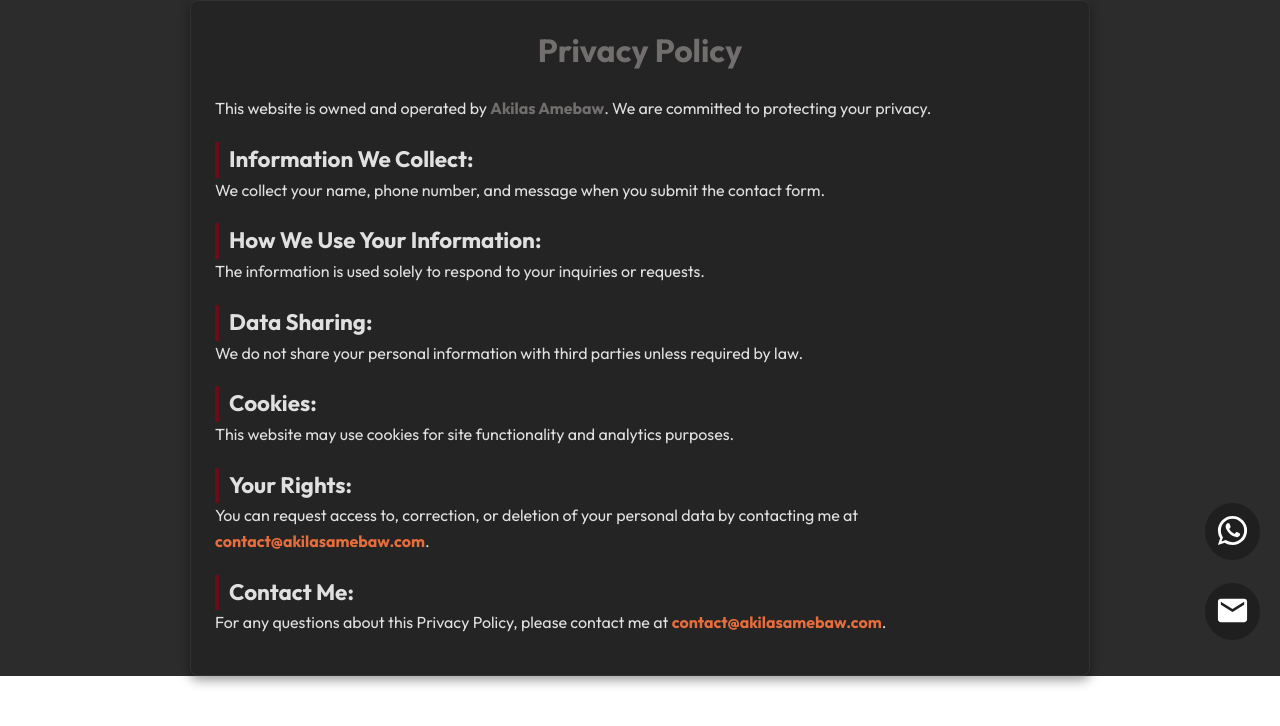
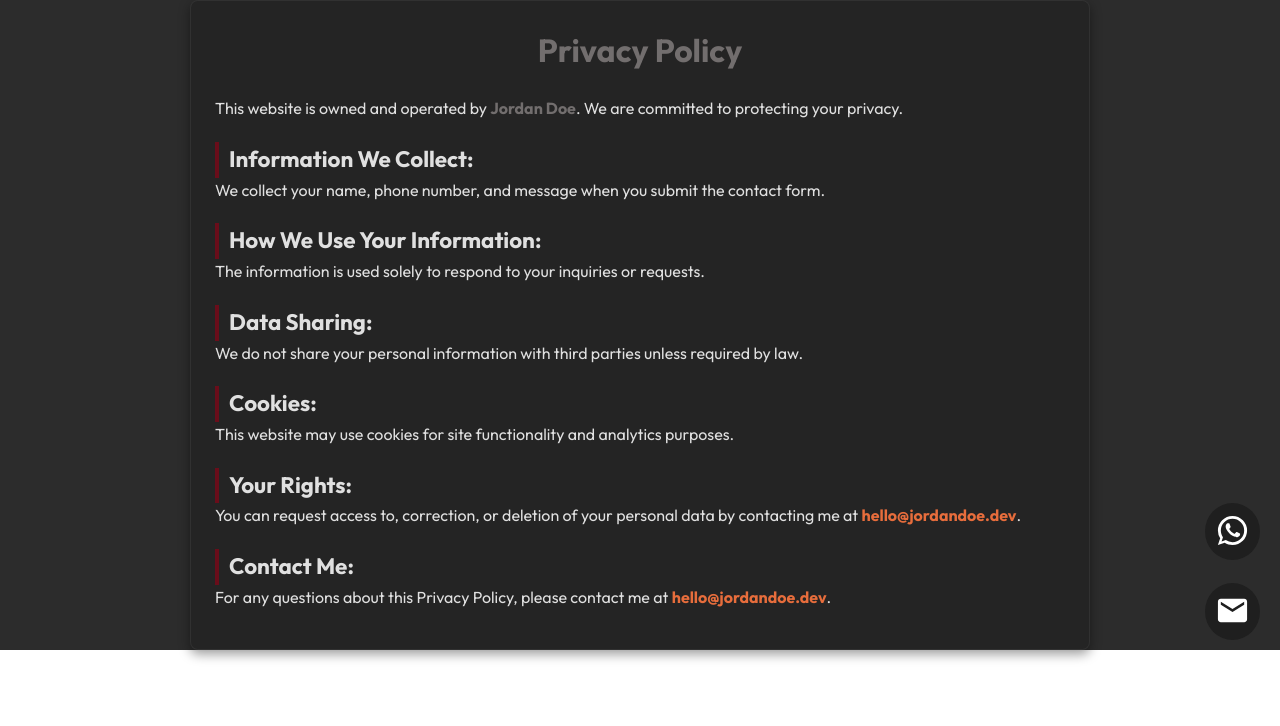
Before and after one commit to Mercycermy/filmakerweb, a React (Vite) app: page /privacypolicy in a window 1280 px wide. Shown: the top 726 px of the page. Built offline with nearby package versions, Linux system fonts and the light colour scheme.

Commit message:
add readme

```diff
--- a/src/components/PrivacyPolicy/PrivacyPolicy.jsx
+++ b/src/components/PrivacyPolicy/PrivacyPolicy.jsx
@@ -6,7 +6,7 @@ const PrivacyPolicy = () => {
     <div className="privacy-policy">
       <h1>Privacy Policy</h1>
       <p>
-        This website is owned and operated by <strong>Akilas Amebaw</strong>. We are committed to protecting your privacy.
+        This website is owned and operated by <strong>Jordan Doe</strong>. We are committed to protecting your privacy.
       </p>
       <h2>Information We Collect:</h2>
       <p>
@@ -27,12 +27,12 @@ const PrivacyPolicy = () => {
       <h2>Your Rights:</h2>
       <p>
         You can request access to, correction, or deletion of your personal data by contacting me at {" "}
-        <a href="mailto:contact@akilasamebaw.com">contact@akilasamebaw.com</a>.
+        <a href="mailto:hello@jordandoe.dev">hello@jordandoe.dev</a>.
       </p>
       <h2>Contact Me:</h2>
       <p>
         For any questions about this Privacy Policy, please contact me at {" "}
-        <a href="mailto:contact@akilasamebaw.com">contact@akilasamebaw.com</a>.
+        <a href="mailto:hello@jordandoe.dev">hello@jordandoe.dev</a>.
       </p>
     </div>
   );
--- a/src/components/Testimonials/Testimonials.jsx
+++ b/src/components/Testimonials/Testimonials.jsx
@@ -29,7 +29,7 @@ const testimonialsData = [
   {
     img: user_5,
     name: "Mesele G/hiwot-journalist and TV host",
-    description: "As a contemplative director, Akilas has a clear understanding of both his current direction and his future vision.",
+    description: "As a contemplative director, Jordan has a clear understanding of both his current direction and his future vision.",
     popupDetails: [
       { img: user_55 },
       { img: user_555 },
@@ -51,7 +51,7 @@ const testimonialsData = [
   {
     img: user_3,
     name: "Shewit kebede-Actress",
-    description: "I love how Akilas effortlessly combines folklore, gender equality, and peace in his films,Documentary's and TV ads.",
+    description: "I love how Jordan effortlessly combines folklore, gender equality, and peace in his films, documentary pieces and TV ads.",
     popupDetails: [
       { img: user_33 },
       { img: user_333 },
@@ -73,7 +73,7 @@ const testimonialsData = [
   {
     img: user_1,
     name: "Yonas Solomon-Actor",
-    description: "Akilas clearly knew how to seamlessly align, the project and the people.",
+    description: "Jordan clearly knew how to seamlessly align the project and the people.",
     popupDetails: [
       { img: user_1111 },
       { img: user_111 },
```
Also changed, not shown: 1 other file (tests, documents, lock files or other folders).
